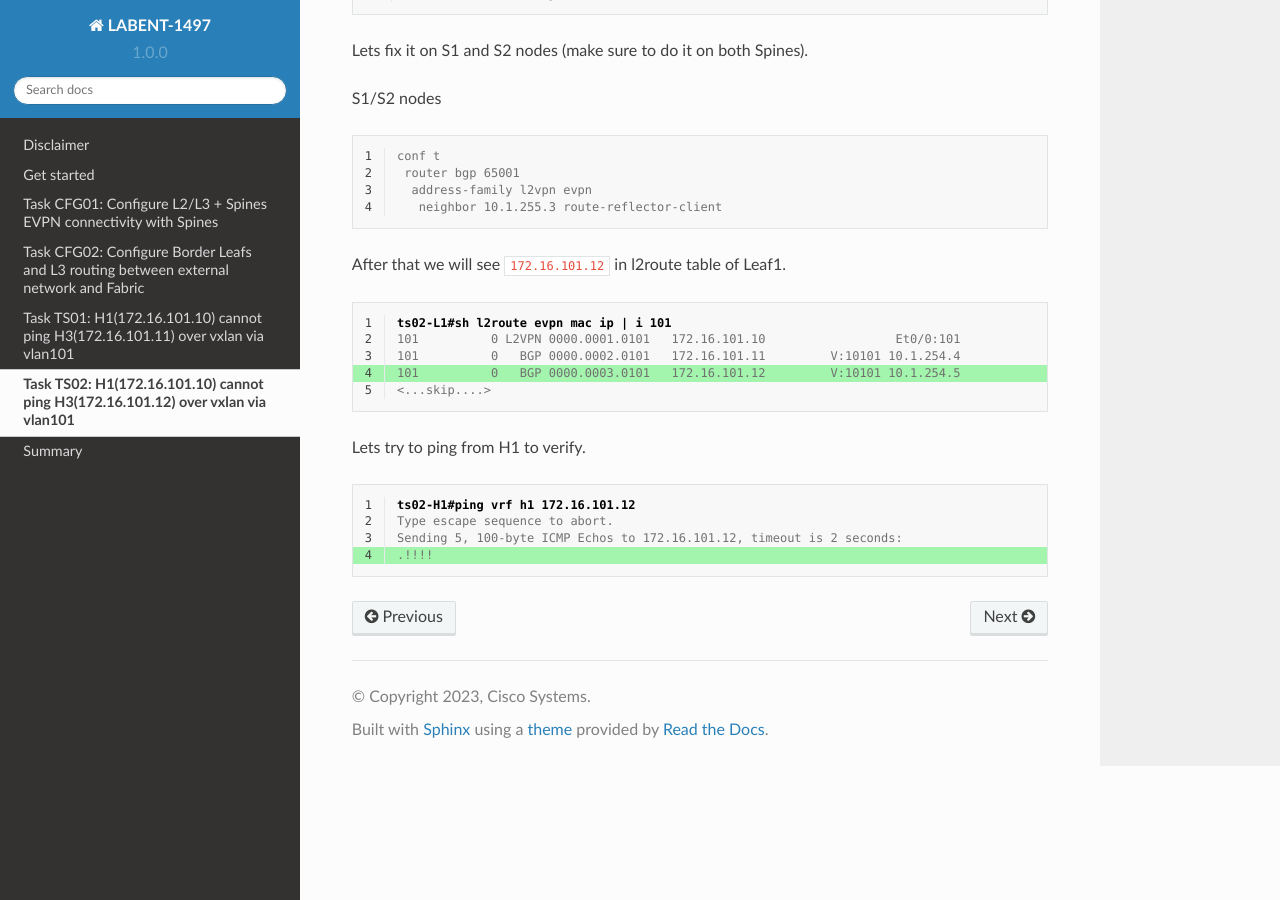
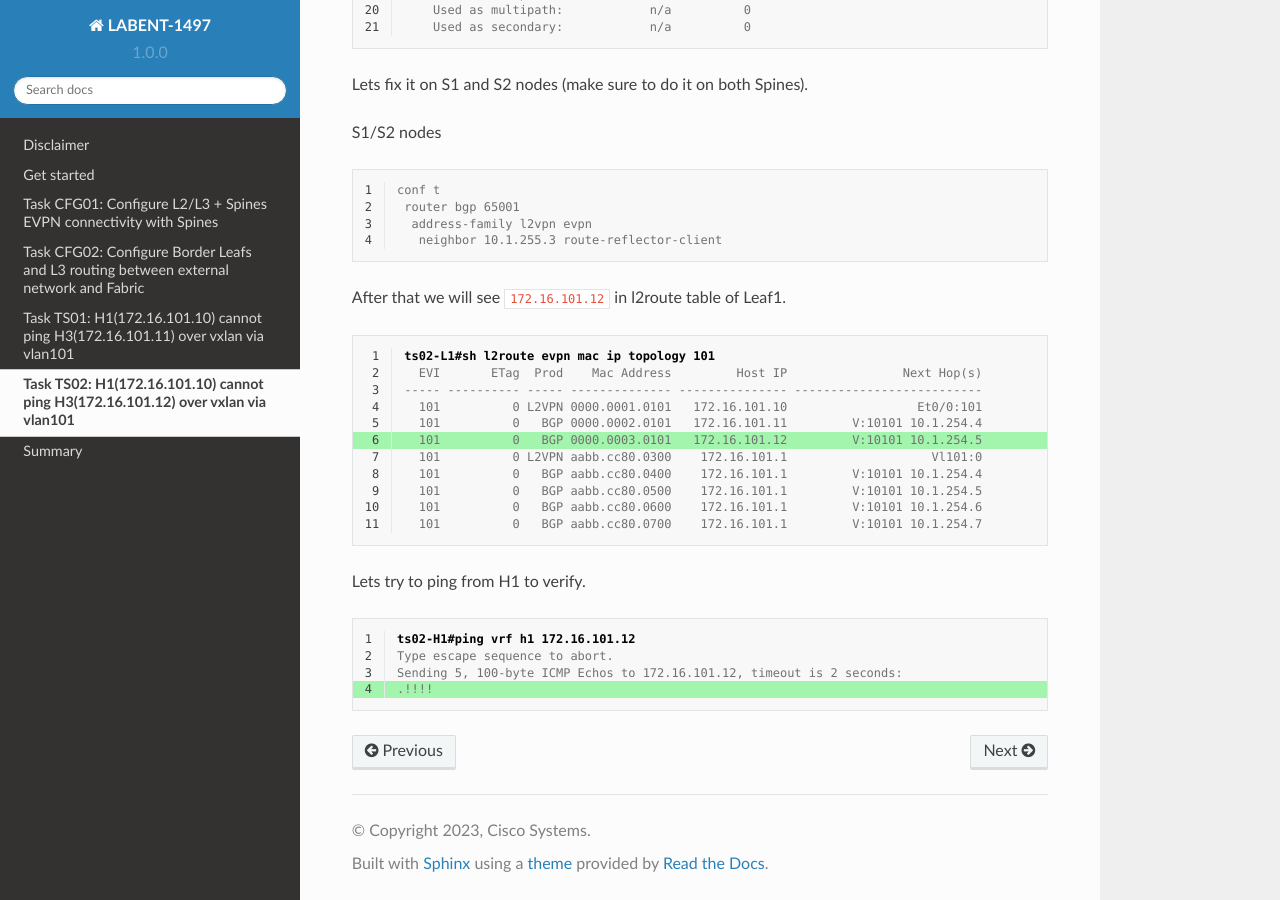
Before and after one commit to dvishchu/labent-1497, a Sphinx documentation site: the page built from docs/source/task_04.rst, in a window 1280 px wide and 900 px high, scrolled down 4233 px. Built offline with Sphinx 7.4.7 and the Read the Docs theme 2.0.0, drawn with Linux system fonts in a browser that asks for light colours; some of the changed text lies outside the part shown.

Commit message:
updating show cmds on task 04

```diff
--- a/docs/source/task_04.rst
+++ b/docs/source/task_04.rst
@@ -60,13 +60,15 @@ BGP is up as well and receives prefixes from neighbors.
     10.1.255.1      4        65001      23      10       44    0    0 00:01:31       23
     10.1.255.2      4        65001      23       9       44    0    0 00:01:26       23
 
-    ts02-L1#sh l2route evpn mac ip | i 101
-    101          0 L2VPN 0000.0001.0101   172.16.101.10                  Et0/0:101
-    101          0   BGP 0000.0002.0101   172.16.101.11         V:10101 10.1.254.4
-    101          0 L2VPN aabb.cc80.0300    172.16.101.1                    Vl101:0
-    101          0   BGP aabb.cc80.0400    172.16.101.1         V:10101 10.1.254.4
-    101          0   BGP aabb.cc80.0600    172.16.101.1         V:10101 10.1.254.6
-    101          0   BGP aabb.cc80.0700    172.16.101.1         V:10101 10.1.254.7
+    ts02-L1#sh l2route evpn mac ip topology 101
+      EVI       ETag  Prod    Mac Address         Host IP                Next Hop(s)
+    ----- ---------- ----- -------------- --------------- --------------------------
+      101          0 L2VPN 0000.0001.0101   172.16.101.10                  Et0/0:101
+      101          0   BGP 0000.0002.0101   172.16.101.11         V:10101 10.1.254.4
+      101          0 L2VPN aabb.cc80.0300    172.16.101.1                    Vl101:0
+      101          0   BGP aabb.cc80.0400    172.16.101.1         V:10101 10.1.254.4
+      101          0   BGP aabb.cc80.0600    172.16.101.1         V:10101 10.1.254.6
+      101          0   BGP aabb.cc80.0700    172.16.101.1         V:10101 10.1.254.6
 
 We see, however, that ``172.16.101.12`` prefix is not present in the list of the EVPN MAC/IP info.
 
@@ -233,14 +235,20 @@ After that we will see ``172.16.101.12`` in l2route table of Leaf1.
 
 .. code-block:: console
     :linenos:
-    :emphasize-lines: 4
+    :emphasize-lines: 6
     :class: highlight-command emphasize-hll-positive
 
-    ts02-L1#sh l2route evpn mac ip | i 101
-    101          0 L2VPN 0000.0001.0101   172.16.101.10                  Et0/0:101
-    101          0   BGP 0000.0002.0101   172.16.101.11         V:10101 10.1.254.4
-    101          0   BGP 0000.0003.0101   172.16.101.12         V:10101 10.1.254.5
-    <...skip....>
+    ts02-L1#sh l2route evpn mac ip topology 101
+      EVI       ETag  Prod    Mac Address         Host IP                Next Hop(s)
+    ----- ---------- ----- -------------- --------------- --------------------------
+      101          0 L2VPN 0000.0001.0101   172.16.101.10                  Et0/0:101
+      101          0   BGP 0000.0002.0101   172.16.101.11         V:10101 10.1.254.4
+      101          0   BGP 0000.0003.0101   172.16.101.12         V:10101 10.1.254.5
+      101          0 L2VPN aabb.cc80.0300    172.16.101.1                    Vl101:0
+      101          0   BGP aabb.cc80.0400    172.16.101.1         V:10101 10.1.254.4
+      101          0   BGP aabb.cc80.0500    172.16.101.1         V:10101 10.1.254.5
+      101          0   BGP aabb.cc80.0600    172.16.101.1         V:10101 10.1.254.6
+      101          0   BGP aabb.cc80.0700    172.16.101.1         V:10101 10.1.254.7
 
 Lets try to ping from H1 to verify.
 
```
